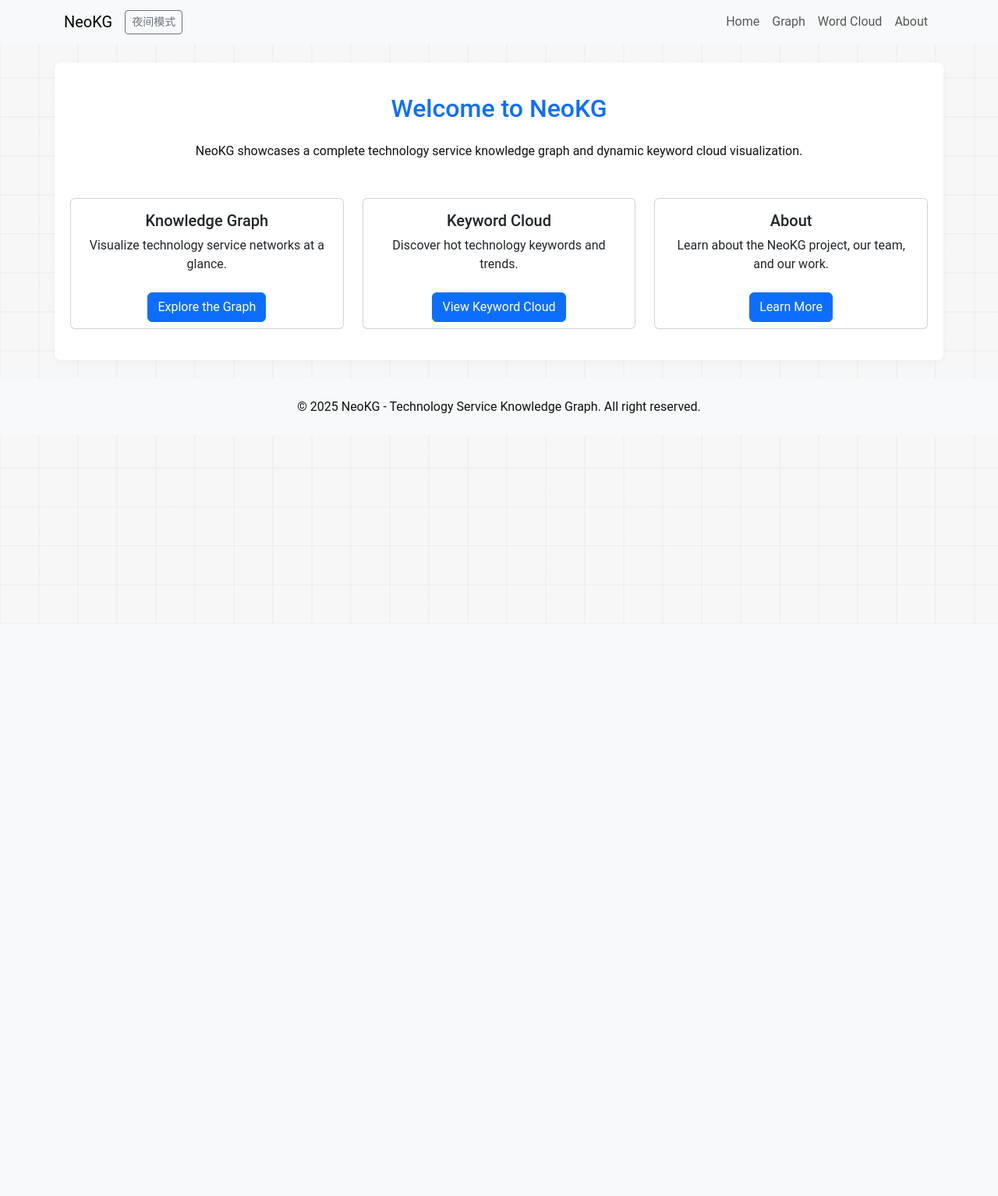
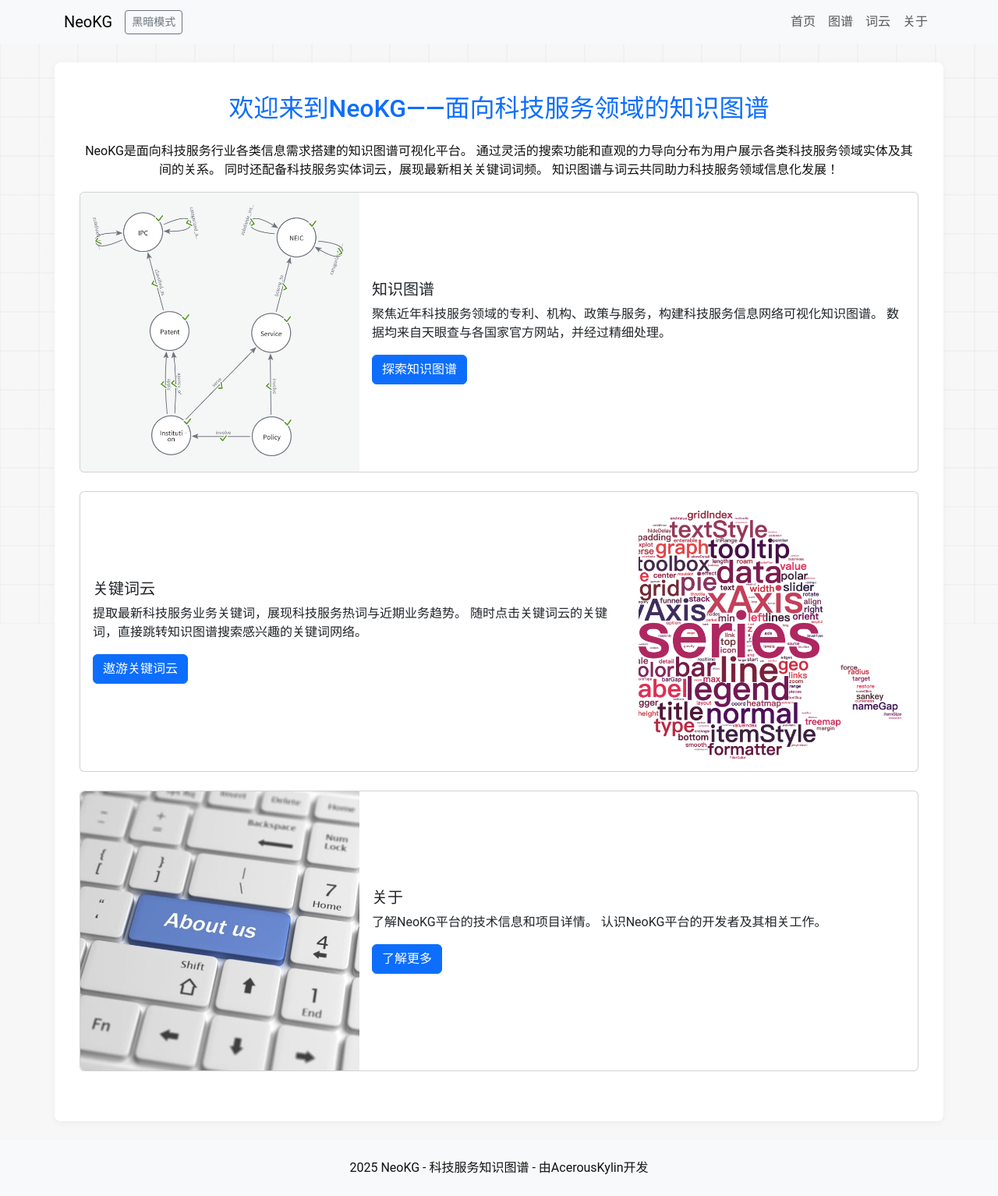
Before and after one commit to AcerousKylin/NeoKG, a Django app: page / in a window 1280 px wide. Shown: the whole page at 78% size. Before the commit the page ends 800 px from the top, so only its background shows below. Run offline with Django 5.2, Linux system fonts and the light colour scheme; data that the repository does not hold is empty; some libraries are stand-ins or nearby versions.

Commit message:
Home page refine with . Chinese UI textify instead of build locale

```diff
--- a/templates/visualization/base.html
+++ b/templates/visualization/base.html
@@ -21,18 +21,34 @@
 <!-- Navigator -->
 <nav class="navbar navbar-expand-lg navbar-light bg-light">
 	<div class="container">
-        <a class="navbar-brand" href="{% url 'index' %}" aria-label="NeoKG首页">NeoKG</a>
-        <button id="theme-toggle" class="btn btn-sm btn-outline-secondary" aria-label="切换显示模式">夜间模式</button>
-        <button class="navbar-toggler" type="button" data-bs-toggle="collapse" data-bs-target="#navbarNav"
-                aria-controls="navbarNav" aria-expanded="false" aria-label="Toggle navigation">
+		<a class="navbar-brand"
+		   href="{% url 'index' %}"
+		   aria-label="NeoKG首页">
+			NeoKG
+		</a>
+
+		<button id="theme-toggle"
+				class="btn btn-sm btn-outline-secondary"
+				aria-label="切换显示模式">
+			黑暗模式
+		</button>
+
+		<button class="navbar-toggler"
+				type="button"
+				data-bs-toggle="collapse"
+				data-bs-target="#navbarNav"
+				aria-controls="navbarNav"
+				aria-expanded="false"
+				aria-label="Toggle navigation">
 			<span class="navbar-toggler-icon"></span>
 		</button>
+
 		<div class="collapse navbar-collapse" id="navbarNav">
 			<ul class="navbar-nav ms-auto">
-              <li class="nav-item"><a class="nav-link" href="{% url 'index' %}" aria-current="page">Home</a></li>
-              <li class="nav-item"><a class="nav-link" href="{% url 'graph' %}">Graph</a></li>
-              <li class="nav-item"><a class="nav-link" href="{% url 'wordcloud' %}">Word Cloud</a></li>
-              <li class="nav-item"><a class="nav-link" href="{% url 'about' %}">About</a></li>
+				<li class="nav-item"><a class="nav-link" href="{% url 'index' %}" aria-current="page">首页</a></li>
+				<li class="nav-item"><a class="nav-link" href="{% url 'graph' %}">图谱</a></li>
+				<li class="nav-item"><a class="nav-link" href="{% url 'wordcloud' %}">词云</a></li>
+				<li class="nav-item"><a class="nav-link" href="{% url 'about' %}">关于</a></li>
 			</ul>
 		</div>
 	</div>
@@ -44,7 +60,7 @@
 
 <footer class="bg-light py-4">
 	<div class="container text-center">
-            <p class="mb-0">&copy; 2025 NeoKG - Technology Service Knowledge Graph. All right reserved.</p>
+		<p class="mb-0">2025 NeoKG - 科技服务知识图谱 - 由AcerousKylin开发</p>
 	</div>
 </footer>
 
@@ -53,7 +69,7 @@
     document.addEventListener('DOMContentLoaded', () => {
         if (localStorage.getItem('theme') === 'dark') {
             document.body.classList.add('dark-mode');
-                document.getElementById('theme-toggle').textContent = '白天模式';
+            document.getElementById('theme-toggle').textContent = '明亮模式';
         }
 
         const themeToggleBtn = document.getElementById('theme-toggle');
@@ -61,10 +77,10 @@
             document.body.classList.toggle('dark-mode');
             // text switch and keep persistence data
             if (document.body.classList.contains('dark-mode')) {
-                  themeToggleBtn.textContent = '白天模式';
+                themeToggleBtn.textContent = '明亮模式';
                 localStorage.setItem('theme', 'dark');
             } else {
-                  themeToggleBtn.textContent = '夜间模式';
+                themeToggleBtn.textContent = '黑暗模式';
                 localStorage.setItem('theme', 'light');
             }
             document.dispatchEvent(new Event('themeChanged'));
--- a/templates/visualization/graph.html
+++ b/templates/visualization/graph.html
@@ -9,7 +9,7 @@
 {% block content %}
     <div class="graph-wrapper">
         <!-- Knowledge Graph Title -->
-        <h1 class="mb-4 text-center">Knowledge Graph Force-Directed Layout</h1>
+        <h1 class="mb-4 text-center">知识图谱力导向图</h1>
 
         <!-- Search Container -->
         <div class="container mb-3">
--- a/templates/visualization/index.html
+++ b/templates/visualization/index.html
@@ -3,40 +3,82 @@
 {% load static %}
 
 {% block content %}
+	<div class="container">
 		<div class="text-center">
-  <h2 class="mb-4 text-primary">Welcome to NeoKG</h2>
-  <p>NeoKG showcases a complete technology service knowledge graph and dynamic keyword cloud visualization.</p>
-  <div class="row row-cols-1 row-cols-md-3 g-4 mt-4">
-    <div class="col">
-      <div class="card h-100">
-         <div class="card-body">
-           <h5 class="card-title">Knowledge Graph</h5>
-           <p class="card-text">Visualize technology service networks at a glance.</p>
+			<!-- Top Header -->
+			<h2 class="mb-4 text-primary">欢迎来到NeoKG——面向科技服务领域的知识图谱</h2>
+
+			<!-- Top Description -->
+			<p>
+				NeoKG是面向科技服务行业各类信息需求搭建的知识图谱可视化平台。
+				通过灵活的搜索功能和直观的力导向分布为用户展示各类科技服务领域实体及其间的关系。
+				同时还配备科技服务实体词云，展现最新相关关键词词频。
+				知识图谱与词云共同助力科技服务领域信息化发展！
+			</p>
 		</div>
-         <div class="card-footer bg-transparent border-0">
-            <a href="{% url 'graph' %}" class="btn btn-primary">Explore the Graph</a>
+
+		<!-- Interlaced Cards -->
+		<div class="card mb-4">
+			<div class="row g-0 align-items-center">
+				<div class="col-md-4">
+					<img src="{% static 'images/knowledge_graph.png' %}"
+						 class="img-fluid rounded-start"
+						 alt="Knowledge Graph">
+				</div>
+				<div class="col-md-8">
+					<div class="card-body d-flex flex-column h-100">
+						<h5 class="card-title">知识图谱</h5>
+						<p class="card-text">
+							聚焦近年科技服务领域的专利、机构、政策与服务，构建科技服务信息网络可视化知识图谱。
+							数据均来自天眼查与各国家官方网站，并经过精细处理。
+						</p>
+						<div class="mt-auto">
+							<a href="{% url 'graph' %}" class="btn btn-primary">探索知识图谱</a>
 						</div>
 					</div>
 				</div>
-    <div class="col">
-      <div class="card h-100">
-         <div class="card-body">
-           <h5 class="card-title">Keyword Cloud</h5>
-           <p class="card-text">Discover hot technology keywords and trends.</p>
 			</div>
-         <div class="card-footer bg-transparent border-0">
-            <a href="{% url 'wordcloud' %}" class="btn btn-primary">View Keyword Cloud</a>
+		</div>
+
+		<div class="card mb-4">
+			<div class="row g-0 align-items-center">
+				<div class="col-md-8 order-md-0">
+					<div class="card-body d-flex flex-column h-100">
+						<h5 class="card-title">关键词云</h5>
+						<p class="card-text">
+							提取最新科技服务业务关键词，展现科技服务热词与近期业务趋势。
+							随时点击关键词云的关键词，直接跳转知识图谱搜索感兴趣的关键词网络。
+						</p>
+						<div class="mt-auto">
+							<a href="{% url 'wordcloud' %}" class="btn btn-primary">遨游关键词云</a>
 						</div>
 					</div>
 				</div>
-    <div class="col">
-      <div class="card h-100">
-         <div class="card-body">
-           <h5 class="card-title">About</h5>
-           <p class="card-text">Learn about the NeoKG project, our team, and our work.</p>
+				<div class="col-md-4 order-md-1">
+					<img src="{% static 'images/word_cloud.png' %}"
+						 class="img-fluid rounded-end"
+						 alt="Keyword Cloud">
 				</div>
-         <div class="card-footer bg-transparent border-0">
-            <a href="{% url 'about' %}" class="btn btn-primary">Learn More</a>
+			</div>
+		</div>
+
+		<div class="card mb-4">
+			<div class="row g-0 align-items-center">
+				<div class="col-md-4">
+					<img src="{% static 'images/about.jpg' %}"
+						 class="img-fluid rounded-start"
+						 alt="About">
+				</div>
+				<div class="col-md-8">
+					<div class="card-body d-flex flex-column h-100">
+						<h5 class="card-title">关于</h5>
+						<p class="card-text">
+							了解NeoKG平台的技术信息和项目详情。
+							认识NeoKG平台的开发者及其相关工作。
+						</p>
+						<div class="mt-auto">
+							<a href="{% url 'about' %}" class="btn btn-primary">了解更多</a>
+						</div>
 					</div>
 				</div>
 			</div>
--- a/templates/visualization/wordCloud.html
+++ b/templates/visualization/wordCloud.html
@@ -9,7 +9,7 @@
 {% block content %}
 <div class="wordcloud-wrapper, text-center">
     <!-- Title -->
-    <h1 class="mb-4 text-center">Technology Service Keyword Cloud</h1>
+    <h1 class="mb-4 text-center">科技服务关键词云</h1>
 
     <div id="wordcloud-container" class="wordcloud-container"></div>
 </div>
```
Also changed, not shown: templates/visualization/about.html (+10 -6 lines), static/images/about.jpg (added), static/images/knowledge_graph.png (added), static/images/word_cloud.png (added). Lines whose indentation alone changed are shown as unchanged.
